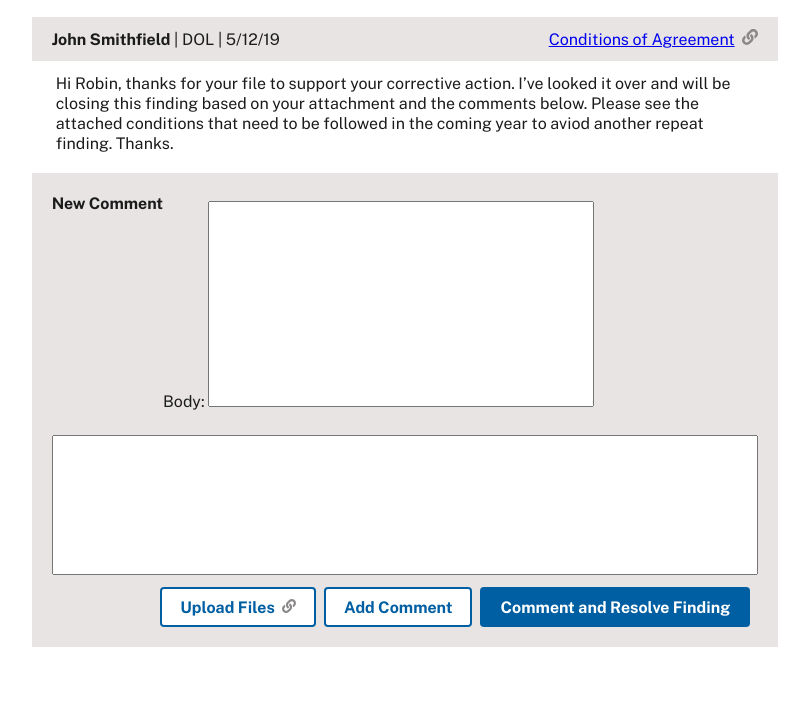
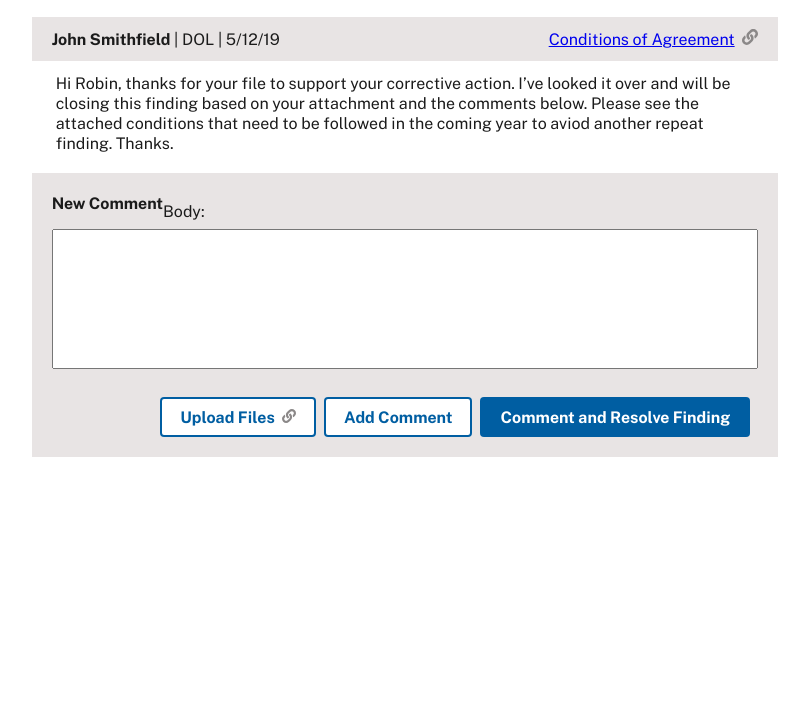
Before and after one commit to 18F/federal-grant-reporting, a Django app: template single-audit/resolve_findings/templates/resolve_findings/finding-resolution-page.html in a window 1280 px wide. Shown: the part 1168-1887 px from the top of the page, without its empty margins (75-884 px from the left). After the commit the page ends 1625 px from the top, so only its background shows below. Run offline with Django 3.2, Linux system fonts and the light colour scheme; the template is opened without the code that fills it: values that come from a table or form of the project are taken from there, others are empty.

Commit message:
Specify custom textarea and classes

```diff
--- a/single-audit/resolve_findings/forms.py
+++ b/single-audit/resolve_findings/forms.py
@@ -8,3 +8,7 @@ class CommentForm(forms.ModelForm):
         # There's no need for the user to edit any of the other fields.
         # The trailing comma is required for this to be recognized as a tuple.
         fields = ('body',)
+
+        widgets = {
+            'body': forms.Textarea(attrs={'class': 'big_textarea width-full margin-top-1'}),
+        }
--- a/single-audit/resolve_findings/templates/resolve_findings/finding-resolution-page.html
+++ b/single-audit/resolve_findings/templates/resolve_findings/finding-resolution-page.html
@@ -188,7 +188,6 @@
             <form action="." method="post">
               {{ comment_form.as_p }}
               {% csrf_token %}
-              <textarea id="new_comment_textarea" class="big_textarea width-full margin-top-1"></textarea>
               <button class="usa-button float-right margin-y-1">
                 Comment and Resolve Finding
               </button>
```
